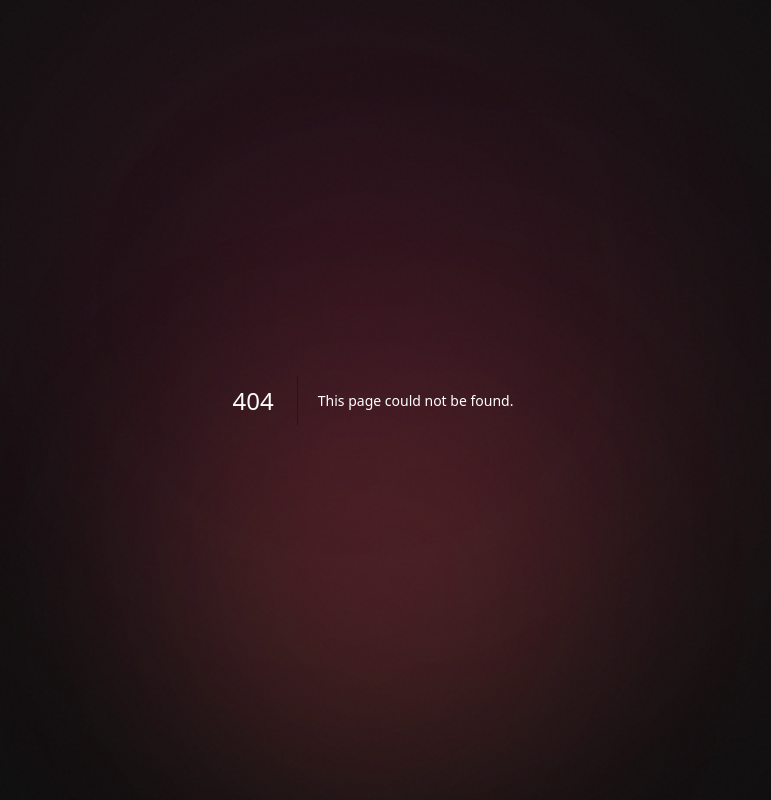
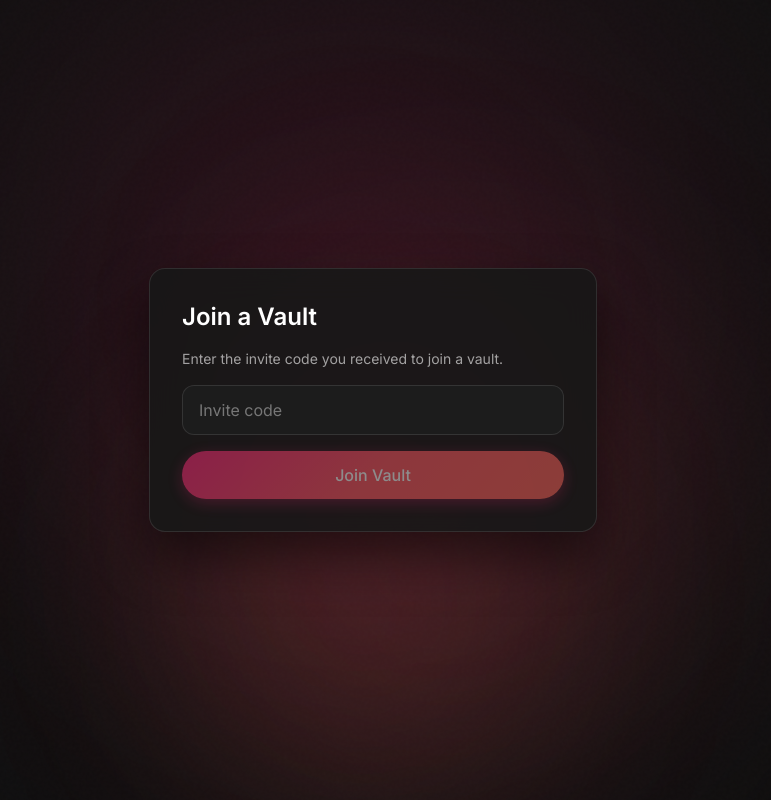
Before and after one commit to SurajMadhavarapu/sealed-cinematic, a Next.js app in the folder client/: page /join in a window 1280 px wide. Before the commit this address had no page. Shown: the whole page, without its empty margins (267-1038 px from the left). Built offline with nearby package versions, Linux system fonts and the light colour scheme; no server answers; a web font is replaced by a local one.

Commit message:
feat: add vault join page and show join CTA for non-members on letter page

```diff
--- a/client/src/app/(main)/vault/[id]/letter/[letterId]/page.tsx
+++ b/client/src/app/(main)/vault/[id]/letter/[letterId]/page.tsx
@@ -44,6 +44,7 @@ export default function LetterPage() {
   const [hasAnimated, setHasAnimated] = useState(false);
   const [currentUserId, setCurrentUserId] = useState<number | null>(null);
   const [isDeleting, setIsDeleting] = useState(false);
+  const [needsJoin, setNeedsJoin] = useState(false);
 
   const controls = useAnimation();
 
@@ -73,9 +74,11 @@ export default function LetterPage() {
         try {
           const voteRes = await votes.get(vaultId, letterId);
           setVoteData(voteRes.data);
-        } catch (err) {
-          // Ignore errors (e.g., user not a member yet) — vote UI will stay hidden
+          setNeedsJoin(false);
+        } catch (err: any) {
+          // If user isn't a member, the API will return 403. Show a join prompt.
           setVoteData(null);
+          setNeedsJoin(true);
         }
       }
 
--- /dev/null
+++ b/client/src/app/join/page.tsx
@@ -0,0 +1,50 @@
+'use client';
+
+import { useState } from 'react';
+import { useRouter } from 'next/navigation';
+import { vaults } from '@/lib/api';
+
+export default function JoinPage() {
+  const router = useRouter();
+  const [code, setCode] = useState('');
+  const [loading, setLoading] = useState(false);
+  const [error, setError] = useState('');
+
+  const handleJoin = async (e: React.FormEvent) => {
+    e.preventDefault();
+    setLoading(true);
+    setError('');
+    try {
+      const res = await vaults.join(code.trim());
+      // Redirect to vault page
+      const vault = res.data.vault || res.data;
+      router.push(`/vault/${vault.id}`);
+    } catch (err: any) {
+      setError(err?.message || 'Failed to join vault. Please check the code and try again.');
+    } finally {
+      setLoading(false);
+    }
+  };
+
+  return (
+    <div className="min-h-screen flex items-center justify-center">
+      <form onSubmit={handleJoin} className="card p-8 w-full max-w-md">
+        <h1 className="text-2xl font-semibold mb-4">Join a Vault</h1>
+        <p className="text-sm text-white/60 mb-4">Enter the invite code you received to join a vault.</p>
+
+        <input
+          value={code}
+          onChange={e => setCode(e.target.value)}
+          placeholder="Invite code"
+          className="input mb-4"
+        />
+
+        {error && <p className="text-sm text-red-400 mb-4">{error}</p>}
+
+        <button type="submit" className="btn-primary w-full" disabled={loading || !code.trim()}>
+          {loading ? 'Joining...' : 'Join Vault'}
+        </button>
+      </form>
+    </div>
+  );
+}
```
